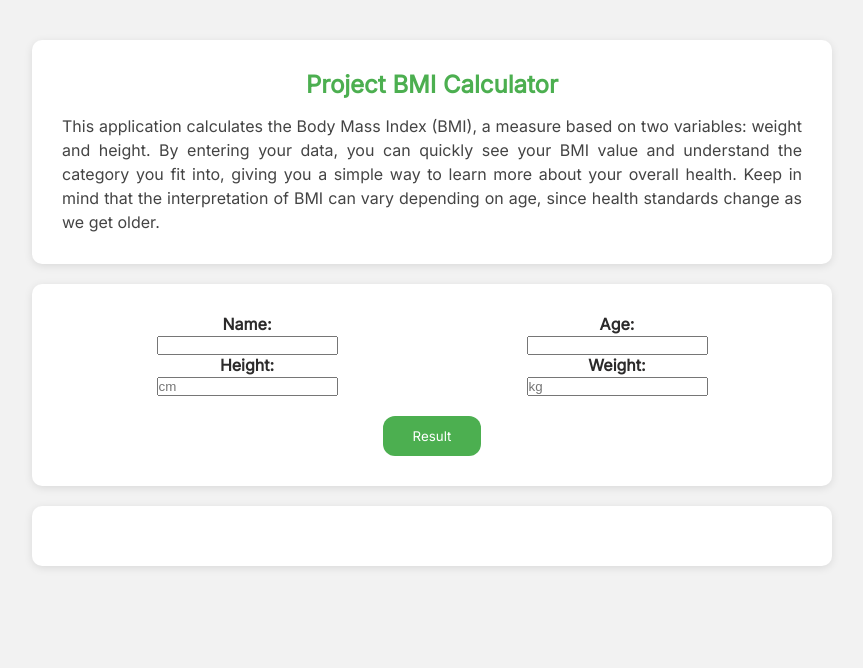
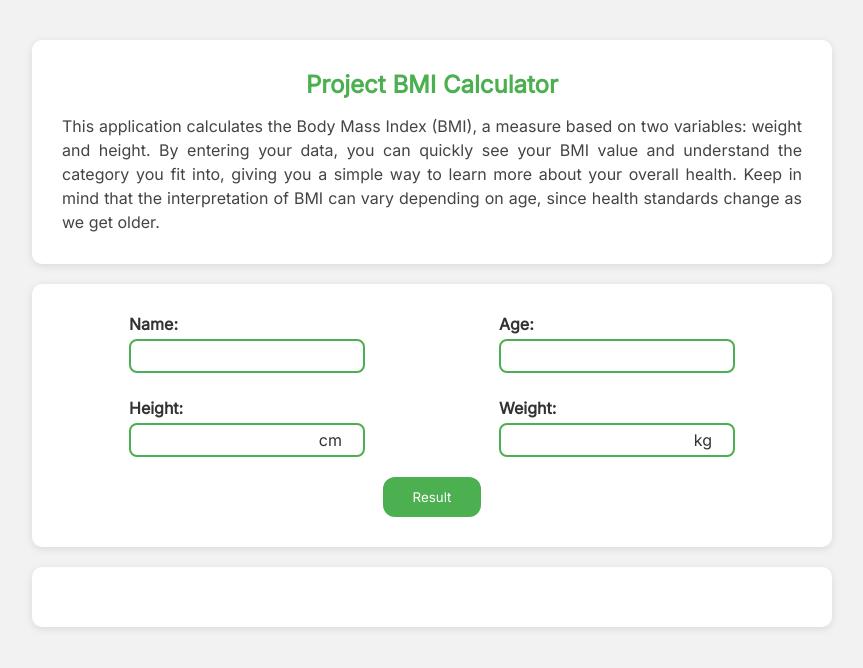
Before and after one commit to raavar/project-health-simulation, a plain HTML site: page index.html in a window 1280 px wide. Shown: the whole page, without its empty margins (208-1071 px from the left). Drawn offline with Linux system fonts and the light colour scheme.

Commit message:
more css for data form

```diff
--- a/index.html
+++ b/index.html
@@ -29,40 +29,34 @@
             <div id="health-form-input">
                 <div class="health-form-row">
                     <div class="health-form-container">
-                        <div class="health-form-container-label">
-                            <label for="name">Name:</label>
-                        </div>
+                        <label for="name">Name:</label>
                         <div class="health-form-container-cell">
-                            <input type="text" name="name" placeholder="">
+                            <input type="text" name="name" required>
                         </div>
                     </div>
 
                     <div class="health-form-container">
-                        <div class="health-form-container-label">
-                            <label for="name">Age:</label>
-                        </div>
+                        <label for="name">Age:</label>
                         <div class="health-form-container-cell">
-                            <input type="text" name="age" placeholder="">
+                            <input type="number" min="0" name="age" required>
                         </div>
                     </div>
                 </div>
 
                 <div class="health-form-row">
                     <div class="health-form-container">
-                        <div class="health-form-container-label">
-                            <label for="name">Height:</label>
-                        </div>
+                        <label for="name">Height:</label>
                         <div class="health-form-container-cell">
-                            <input type="text" name="height" placeholder="cm">
+                            <input type="number" min="0" name="height" required>
+                            <p>cm</p>
                         </div>
                     </div>
 
                     <div class="health-form-container">
-                        <div class="health-form-container-label">
-                            <label for="name">Weight:</label>
-                        </div>
+                        <label for="name">Weight:</label>
                         <div class="health-form-container-cell">
-                            <input type="text" name="weight" placeholder="kg">
+                            <input type="number" min="0" name="weight" required>
+                            <p>kg</p>
                         </div>
                     </div>
                 </div>
--- a/style.css
+++ b/style.css
@@ -1,4 +1,4 @@
-*{
+* {
     margin: 0;
     padding: 0;
     box-sizing: border-box; /*border-box latimea si intaltimea includ continut+padding+border */
@@ -8,7 +8,7 @@ body {
     font-family: 'Inter',Arial, sans-serif;
     background-color: #f2f2f2;
     padding: 20px;
-    color:#333333; /*culoare text */
+    color:#333333;
 }
 
 section {
@@ -38,28 +38,59 @@ section {
     gap: 20px;
 }
 
+#health-form-input {
+    display: flex;
+    flex-direction: column;
+    gap: 25px;
+}
+
 .health-form-row {
     display: flex;
-    text-align: center;
 }
-
 
 .health-form-container {
     flex: 1;
-    min-width: 150px;
     display: flex;
     flex-direction: column;
+    flex-wrap: wrap;
+    align-content: center;
+    justify-content: center;
+    gap: 5px;
 }
 
-.health-form-container-label label {
+.health-form-container label {
     font-weight: 600;
-    margin-bottom: 8px;
-    color: #2c2b2b;
 }
+
+.health-form-container-cell {
+    outline: none;
+    border: 2px solid #4CAF50;
+    border-radius: 8px;
+    position: relative;
+    display: inline-block;
+}
+
+.health-form-container-cell p {
+    position: absolute;
+    right: 21px;
+    top: 50%;
+    transform: translateY(-50%);
+}
+
+.health-form-container-cell input {
+    height: 30px;
+    font-size: large;
+    text-align: center;
+    border: none;
+    outline: none;
+    background-color: transparent;
+}
+
 #health-form-submit {
     display: flex;
     justify-content: center;
 }
+
 #health-form-submit button {
   padding: 12px 30px;
   background-color: #4CAF50;
```
